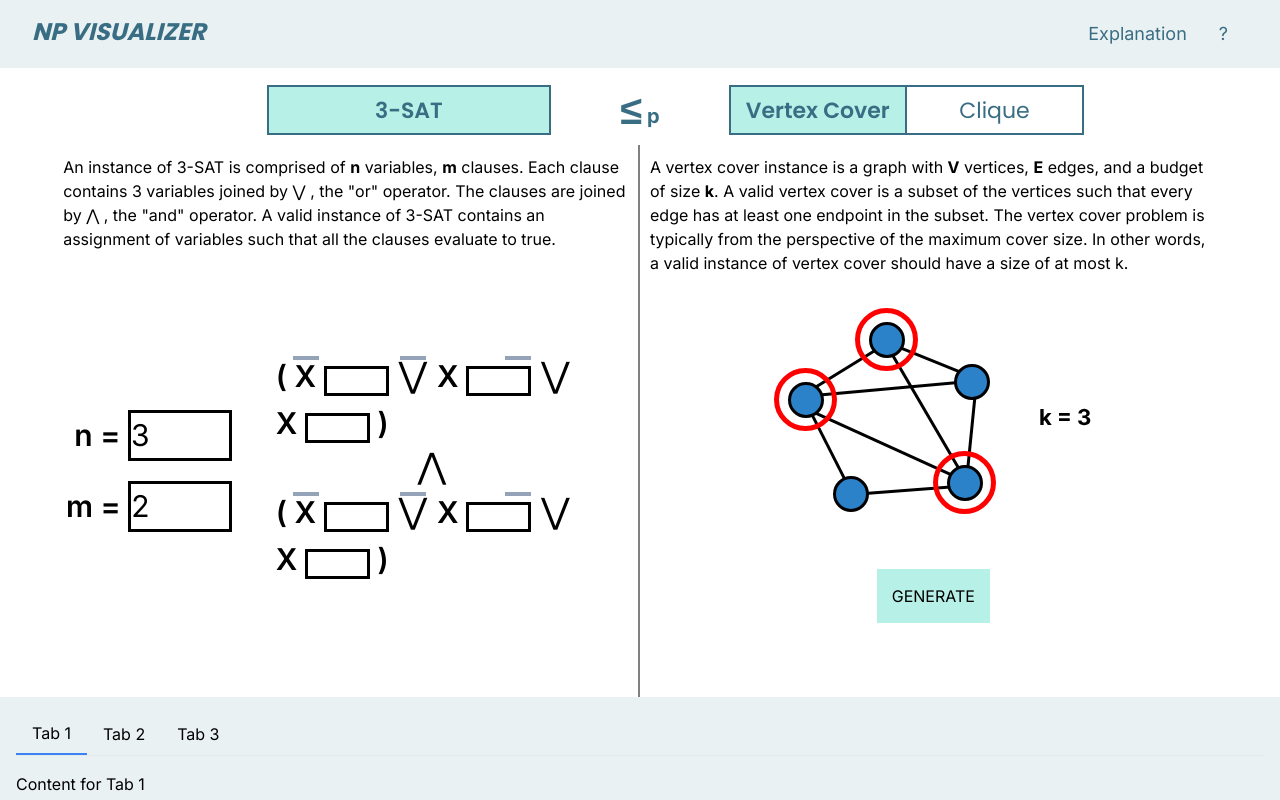
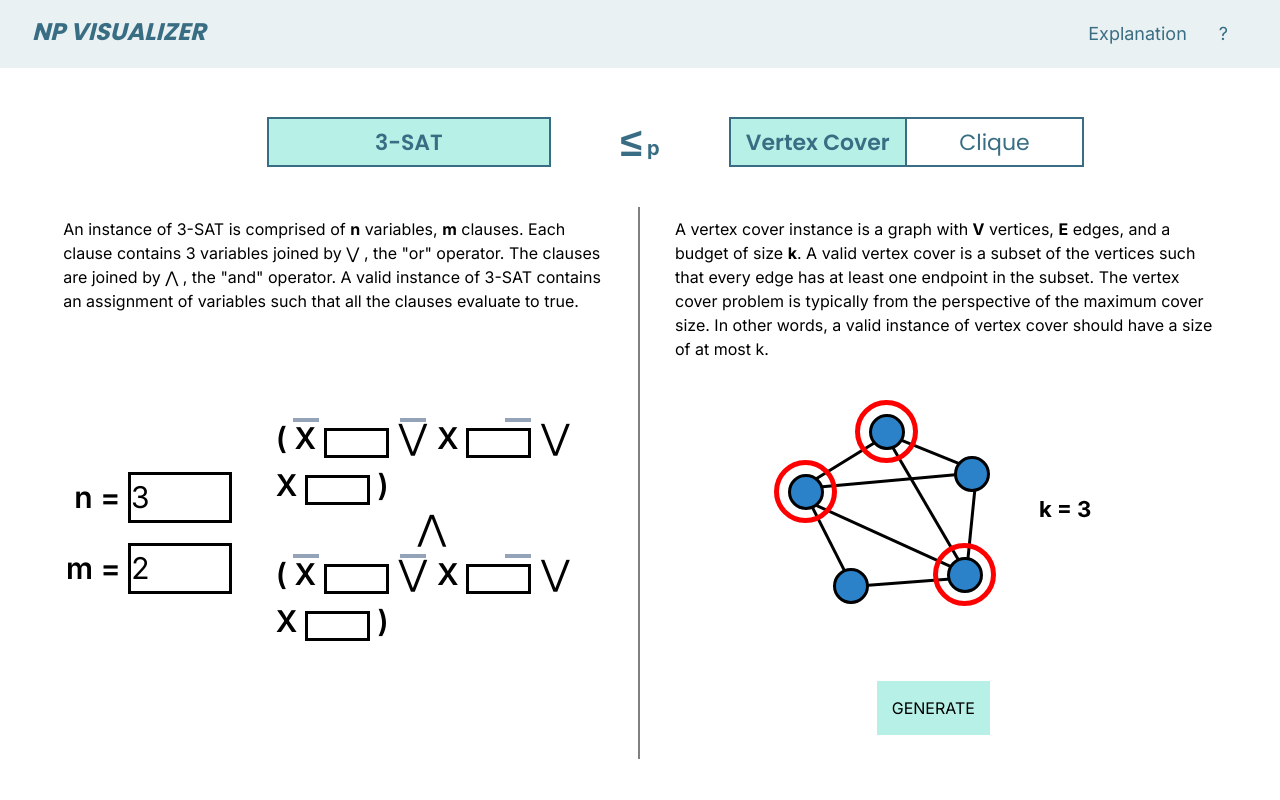
Before and after one commit to shiningaeo/np-reduction-visualizer, a Next.js app: page / in a window 1280 px wide. Shown: the top 800 px of the page. Built offline with nearby package versions, Linux system fonts and the light colour scheme.

Commit message:
Janky formatting adjustments

```diff
--- a/src/app/components/ProblemMenu.tsx
+++ b/src/app/components/ProblemMenu.tsx
@@ -3,7 +3,7 @@ import { poppins } from '../fonts/fonts';
 export default function ProblemMenu() {
     return (
     <>
-        <main className="top-0 left-0 w-full" style={{height:50, marginTop: 85}}>
+        <main className="top-0 left-0 w-full" style={{height:50, marginTop: 117, marginBottom:40}}>
             <div className="flex flex-row w-full justify-center" style={{height:300, zIndex: -100}}>
                 <div className="flex flex-row w-4/12 justify-center" style={{height:50}}>
                 <div className="flex flex-row w-2/12 justify-center items-center"></div>
--- a/src/app/components/SatInput.tsx
+++ b/src/app/components/SatInput.tsx
@@ -65,7 +65,7 @@ export default function Three_SAT_Input({ submit, onDataReceive }) {
     render.push(<Clause N={N} base={M-1} changeInput={changeInput} toggleNegation={toggleNegation} negatives={negatives} key={M-1}/>)
     return (
     <>
-        <div className="w-full" style={{height:100, zIndex:10, backgroundColor:"#ffffff", padding:10}}>
+        <div className="w-full" style={{height:100, zIndex:10, backgroundColor:"#ffffff", padding:10, paddingRight:36}}>
             <p>An instance of 3-SAT is comprised of <strong>n</strong> variables, <strong>m</strong> clauses.
                 Each clause contains 3 variables joined by &#8897; , the "or" operator. The clauses are joined by
                 &#8896; , the "and" operator. A valid instance of 3-SAT contains an assignment of variables such that
--- a/src/app/components/descriptions/ VCDescription.tsx
+++ b/src/app/components/descriptions/ VCDescription.tsx
@@ -3,14 +3,14 @@ import Image from 'next/image';
 export default function VCDescription() {
     return (
         <>
-            <div className="w-full h-full" style={{height: 116, zIndex:10, backgroundColor:"#ffffff", padding:10}}>
+            <div className="w-full h-full" style={{height: 116, zIndex:10, backgroundColor:"#ffffff", padding:10, paddingLeft:35}}>
                 <p>A vertex cover instance is a graph with <strong>V</strong> vertices, <strong>E</strong> edges, and
                     a budget of size <strong>k</strong>. A valid vertex cover is a subset of the vertices such that every
                     edge has at least one endpoint in the subset. The vertex cover problem is typically from the perspective
                     of the maximum cover size. In other words, a valid instance of vertex cover should have a size of at most k.
                 </p>
             </div>
-            <div className="w-full flex flex-row justify-center items-center" style={{marginBottom:-30}}>
+            <div className="w-full flex flex-row justify-center items-center" style={{marginTop:30, marginBottom:-30}}>
                 <Image
                     src="/vertex-cover.svg"
                     width={400}
--- a/src/app/components/sat-to-vc/ContentBox.tsx
+++ b/src/app/components/sat-to-vc/ContentBox.tsx
@@ -77,7 +77,7 @@ export default function ContentBox({id, coverSize, k}) {
             <p>
                 The 3-SAT input was reduced to a vertex cover of size <strong>{coverSize}</strong>, which is greater than k.
                 <br /><br />
-                <span style={{ color: "green" }}>We reduced a yes instance of 3-SAT to a yes instance of vertex cover.</span>
+                <span style={{ color:"red" }}>We reduced a no instance of 3-SAT to a no instance of vertex cover.</span>
                 <br /><br />
                 Feel free to hover over this last slide to see the specific connections for a clause.
             </p>
--- a/src/app/components/sat-to-vc/Sat-VC.tsx
+++ b/src/app/components/sat-to-vc/Sat-VC.tsx
@@ -110,7 +110,7 @@ export default function Three_SAT_VC({N, M, INPUT, setSubmit, setSubmit2}) {
   return (
     <main className="flex flex-col items-center justify-between" style={{marginTop:10, marginBottom:118}}>
       <main className="top-0 left-0 w-full" style={{height:50, marginTop: 85}}>
-          <div className="flex flex-row w-full justify-center" style={{height:300, zIndex: -100}}>
+          <div className="flex flex-row w-full justify-center" style={{height:300, zIndex: -100, marginTop:20}}>
               <div className="flex flex-row w-4/12 justify-center" style={{height:50}}>
               <div className="flex flex-row w-2/12 justify-center items-center"></div>
                   <div className="flex flex-row w-4/12 justify-center items-center"></div>
@@ -135,7 +135,8 @@ export default function Three_SAT_VC({N, M, INPUT, setSubmit, setSubmit2}) {
           </div>
       </main>
       <div className="flex flex-row w-full items-center justify-center" style={{height:300, zIndex:100}}>
-        <div className="flex flex-row w-2/12 h-full items-center justify-center">
+        <div className="flex flex-col w-2/12 h-full items-center justify-center">
+          <div className="w-full" style={{height:350}}></div>
           <div className="p-3" style={{textAlign:"left", height:"auto", width:"85%", borderRadius:10, marginTop:-135, marginRight:-30, backgroundColor:"#b6f0e7"}}>
             <strong>3-SAT INPUT DETAILS</strong><br></br>
             <strong>n</strong> = {N} variables<br></br>
@@ -144,7 +145,7 @@ export default function Three_SAT_VC({N, M, INPUT, setSubmit, setSubmit2}) {
           </div>
         </div>
 
-        <div className="flex w-7/12 items-center justify-center">
+        <div className="flex w-7/12 items-center justify-center" style={{marginTop:100}}>
           <OrangeBox size={N} type={'N'} id={"a1"} index={sequence[currIndex]}/>
           <OrangeBox size={M} type={'M'} id={"a2"} index={sequence[currIndex]}/>
           <svg style={{marginTop: -60}} height="430" width="800">
@@ -155,11 +156,14 @@ export default function Three_SAT_VC({N, M, INPUT, setSubmit, setSubmit2}) {
             {clauses.map(clause => clause)}
           </svg>
         </div>
-        <div className="flex flex-row w-2/12 h-full items-center justify-center">
-          <ContentBox id={sequence[currIndex]} coverSize={coverSize} k={N+2*M}/>
+        <div className="flex flex-col w-2/12 h-screen items-center justify-center">
+          <div>
+            <div className="w-full" style={{height:150}}></div>
+            <ContentBox id={sequence[currIndex]} coverSize={coverSize} k={N+2*M}/>
+          </div>
         </div>
       </div>
-      <div className="flex flex-row w-3/12 justify-center items-center" style={{marginTop:80, backgroundColor:"#EAF1F2", height:70, borderRadius:10}}>
+      <div className="flex flex-row w-3/12 justify-center items-center" style={{marginTop:180, backgroundColor:"#EAF1F2", height:70, borderRadius:10}}>
           <div className="flex flex-col items-center justify-center w-1/4">
             <button onClick={handleClickBack}>
                 <span style={{color:"coral", fontSize:24}}>&#9664;&#9664;</span>
@@ -188,7 +192,7 @@ export default function Three_SAT_VC({N, M, INPUT, setSubmit, setSubmit2}) {
       </div>
 
       <div onClick={handleReset} className="bg-gray-200 flex items-center justify-center"
-        style={{height:30, width:70, marginTop:30, borderRadius:10, fontSize:12}}>RESET</div>
+        style={{height:30, width:70, marginTop:30, marginBottom:-70, borderRadius:10, fontSize:12}}>RESET</div>
     </main>
   );
 }
--- a/src/app/page.tsx
+++ b/src/app/page.tsx
@@ -49,7 +49,7 @@ export default function Home() {
             <div className="flex flex-col w-11/12 h-full justify-center" style={{backgroundColor:"#ffffff"}}>
               {rightProblem[0]}
 
-              <div className="w-full flex flex-row justify-center items-center" style={{height:130, backgroundColor:"white"}}>
+              <div className="w-full flex flex-row justify-center items-center" style={{height:130, backgroundColor:"white", marginTop:20, marginBottom:30}}>
                 <button onClick={handleSubmit} style={{zIndex:1, backgroundColor:"#b6f0e7", padding:15}}>GENERATE</button>
               </div>
             </div>
```
